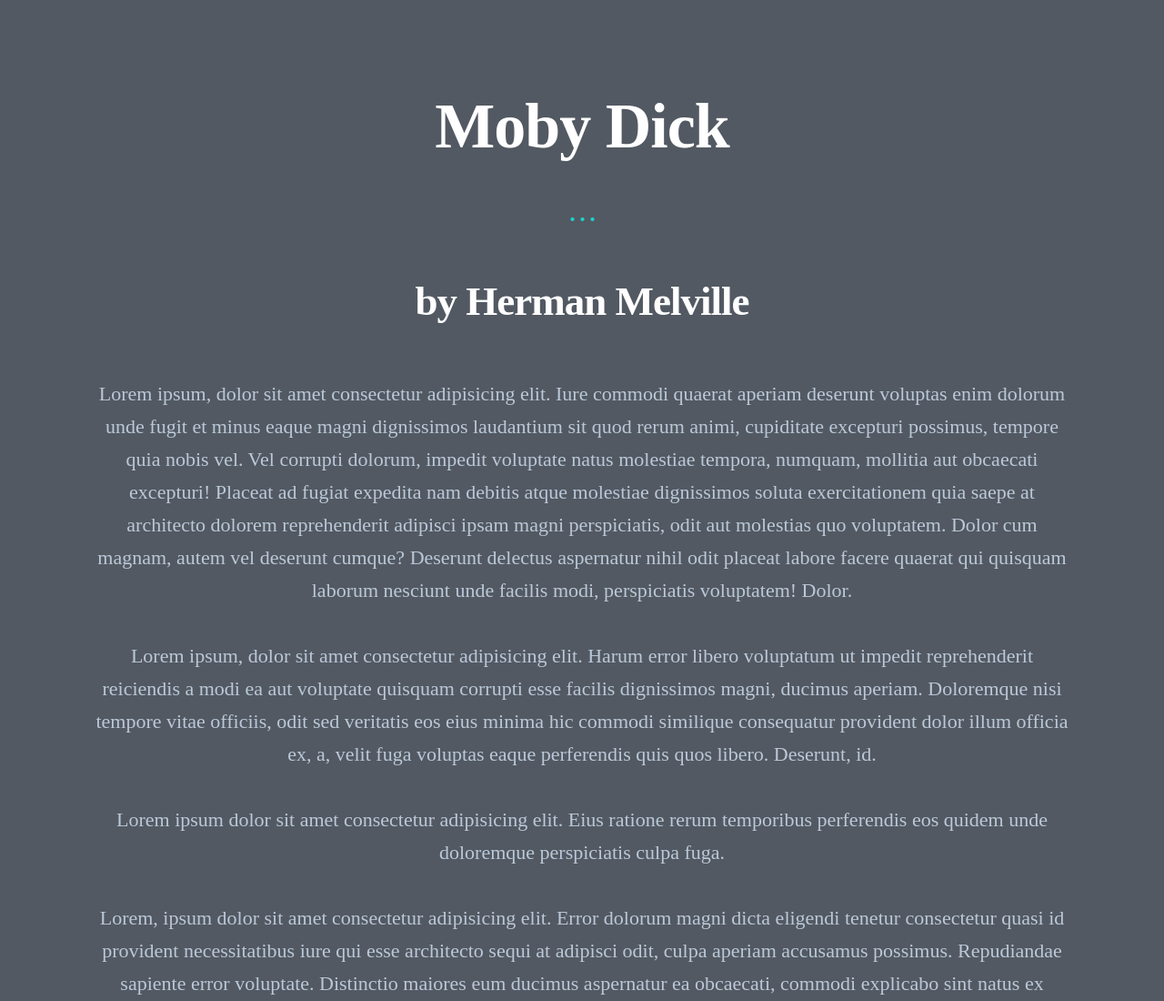
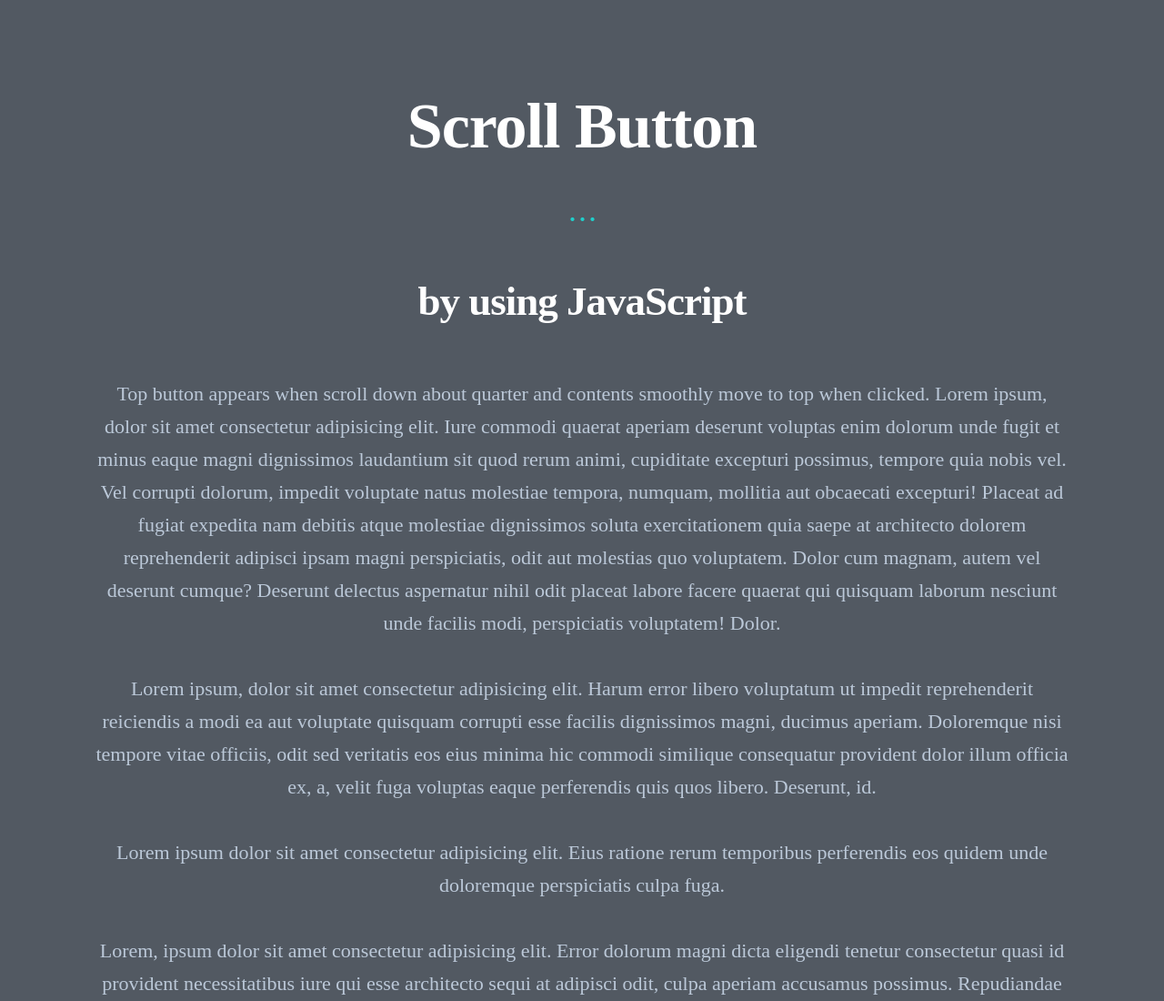
Before and after one commit to JK-8989/js-btn-scroll, a plain HTML site: page index.html in a window 1280 px wide. Shown: the top 1100 px of the page at 91% size. Drawn offline with Linux system fonts and the light colour scheme.

Commit message:
Edit content

```diff
--- a/index.html
+++ b/index.html
@@ -7,12 +7,12 @@
   </head>
   <body>
     <header id="top">
-      <h1>Moby Dick</h1>
-      <h2>by Herman Melville</h2>
+      <h1>Scroll Button</h1>
+      <h2>by using JavaScript</h2>
     </header>
     <main>
       <p>
-        Lorem ipsum, dolor sit amet consectetur adipisicing elit. Iure commodi quaerat aperiam deserunt voluptas enim dolorum unde fugit et minus eaque magni dignissimos laudantium sit quod rerum animi, cupiditate excepturi possimus, tempore quia nobis vel. Vel corrupti dolorum, impedit voluptate natus molestiae tempora, numquam, mollitia aut obcaecati excepturi! Placeat ad fugiat expedita nam debitis atque molestiae dignissimos soluta exercitationem quia saepe at architecto dolorem reprehenderit adipisci ipsam magni perspiciatis, odit aut molestias quo voluptatem. Dolor cum magnam, autem vel deserunt cumque? Deserunt delectus aspernatur nihil odit placeat labore facere quaerat qui quisquam laborum nesciunt unde facilis modi, perspiciatis voluptatem! Dolor.
+        Top button appears when scroll down about quarter and contents smoothly move to top when clicked. Lorem ipsum, dolor sit amet consectetur adipisicing elit. Iure commodi quaerat aperiam deserunt voluptas enim dolorum unde fugit et minus eaque magni dignissimos laudantium sit quod rerum animi, cupiditate excepturi possimus, tempore quia nobis vel. Vel corrupti dolorum, impedit voluptate natus molestiae tempora, numquam, mollitia aut obcaecati excepturi! Placeat ad fugiat expedita nam debitis atque molestiae dignissimos soluta exercitationem quia saepe at architecto dolorem reprehenderit adipisci ipsam magni perspiciatis, odit aut molestias quo voluptatem. Dolor cum magnam, autem vel deserunt cumque? Deserunt delectus aspernatur nihil odit placeat labore facere quaerat qui quisquam laborum nesciunt unde facilis modi, perspiciatis voluptatem! Dolor.
       </p>
 
       <p>
--- a/script.js
+++ b/script.js
@@ -9,8 +9,7 @@ if (docHeight != 0) {
 }
 window.addEventListener("scroll", () => {
   scroll = docElem.scrollTop;
-  console.log(scroll);
-
+// console.log(scroll);
   btn.className = scroll > offset ? "visible" : "";
 });
 
```
